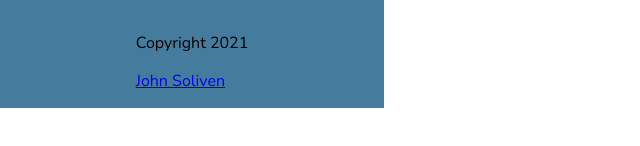
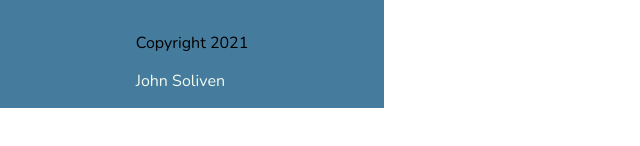
Before and after one commit to solivenj/library, a plain HTML site: page index.html in a window 1280 px wide. Shown: the part 692-838 px from the top of the page, without its empty margins (0-640 px from the left). Drawn offline with nearby package versions, Linux system fonts and the light colour scheme.

Commit message:
Class change

```diff
--- a/index.html
+++ b/index.html
@@ -32,7 +32,7 @@
         <div class="footer">
             <p id="copyright"></p>
             <div id="github">
-                <a href="https://github.com/solivenj">John Soliven</p>
+                <a class="profile-link" href="https://github.com/solivenj">John Soliven</p>
                 <a href="https://github.com/solivenj/library"><i class="fab fa-github"></i></a>
             </div>
         </div>
```
